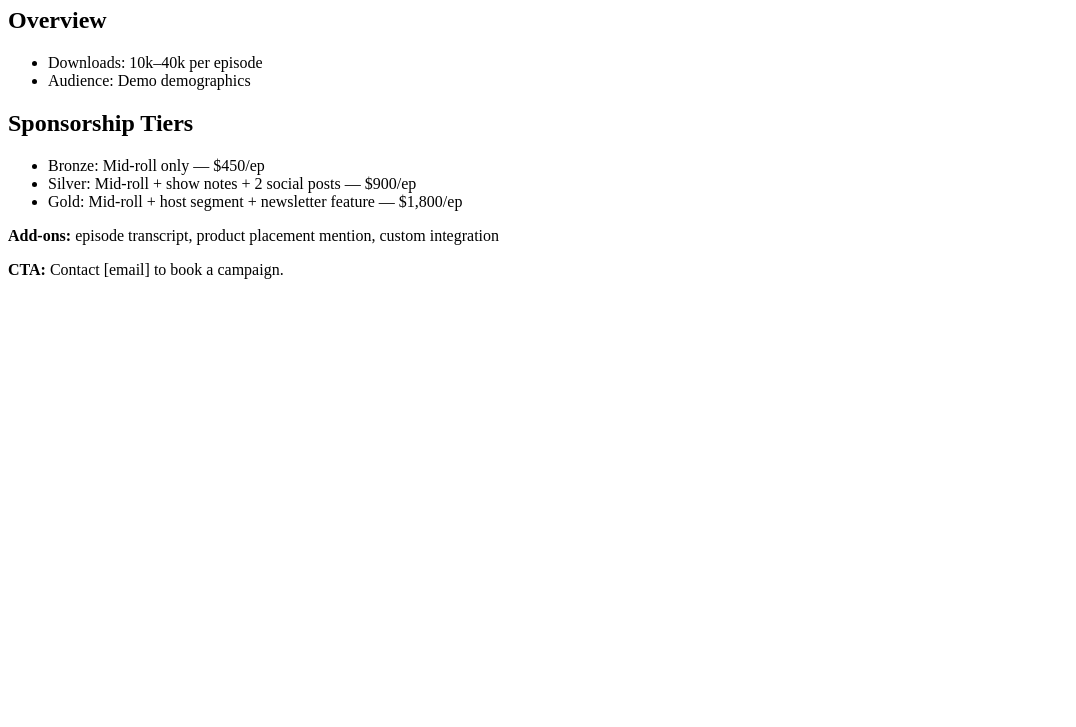
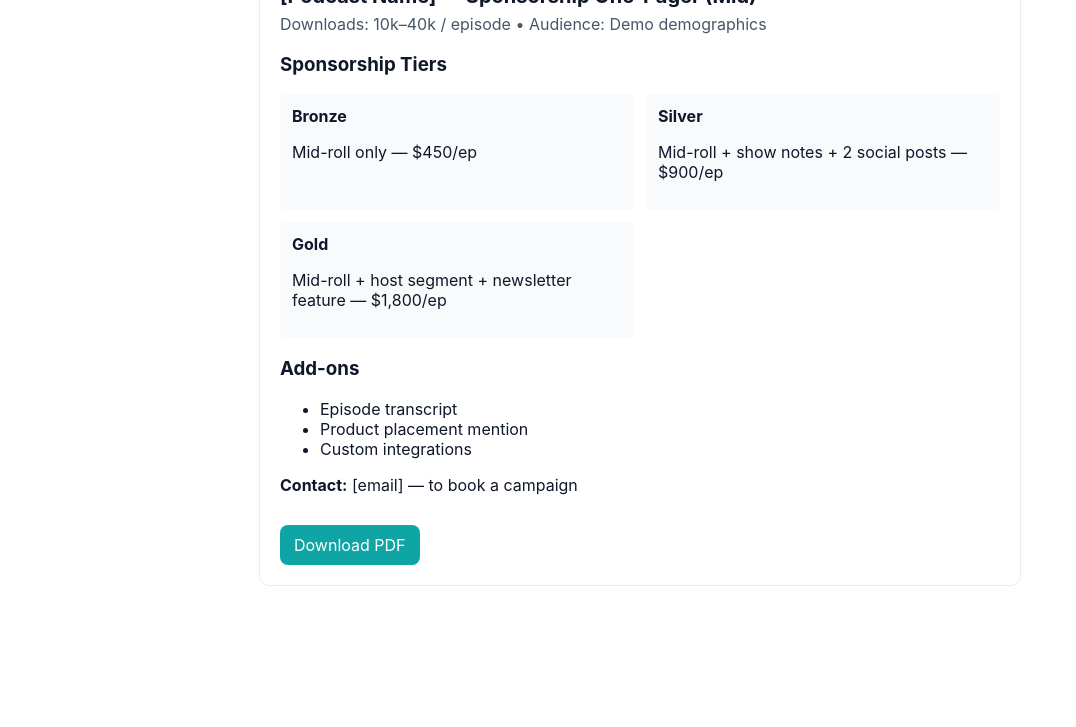
Before and after one commit to n-moody/sponsor-rate-estimator, a plain HTML site: page media_kit_mid.html in a window 1280 px wide. Shown: the part 73-800 px from the top of the page, without its empty margins (0-1076 px from the left). Drawn offline with Linux system fonts and the light colour scheme.

Commit message:
Polish mid & large media kits

```diff
--- a/media_kit_mid.html
+++ b/media_kit_mid.html
@@ -1,20 +1,39 @@
 <!doctype html>
 <html>
-<head><meta charset="utf-8"><title>Media Kit — Mid</title></head>
+<head>
+  <meta charset="utf-8">
+  <title>Media Kit — Mid</title>
+  <style>
+    body{font-family:Inter,system-ui,Arial;color:#0f172a;background:#fff;padding:28px}
+    .kit{max-width:720px;margin:0 auto;border:1px solid #e6eef7;padding:20px;border-radius:10px}
+    h1{margin:0 0 6px;font-size:20px}
+    p.lead{color:#475569;margin:0 0 14px}
+    .tiers{display:grid;grid-template-columns:1fr 1fr;gap:12px}
+    .tier{padding:12px;border-radius:8px;background:#f8fafc}
+    .cta{display:inline-block;margin-top:14px;background:#0ea5a4;color:#fff;padding:10px 14px;border-radius:8px;text-decoration:none}
+  </style>
+</head>
 <body>
-  <h1>[Podcast Name] — Sponsorship One‑Pager (Mid)</h1>
-  <h2>Overview</h2>
-  <ul>
-    <li>Downloads: 10k–40k per episode</li>
-    <li>Audience: Demo demographics</li>
-  </ul>
-  <h2>Sponsorship Tiers</h2>
-  <ul>
-    <li>Bronze: Mid-roll only — $450/ep</li>
-    <li>Silver: Mid-roll + show notes + 2 social posts — $900/ep</li>
-    <li>Gold: Mid-roll + host segment + newsletter feature — $1,800/ep</li>
-  </ul>
-  <p><strong>Add-ons:</strong> episode transcript, product placement mention, custom integration</p>
-  <p><strong>CTA:</strong> Contact [email] to book a campaign.</p>
+  <div class="kit">
+    <h1>[Podcast Name] — Sponsorship One‑Pager (Mid)</h1>
+    <p class="lead">Downloads: 10k–40k / episode • Audience: Demo demographics</p>
+
+    <h3>Sponsorship Tiers</h3>
+    <div class="tiers">
+      <div class="tier"><strong>Bronze</strong><p>Mid-roll only — $450/ep</p></div>
+      <div class="tier"><strong>Silver</strong><p>Mid-roll + show notes + 2 social posts — $900/ep</p></div>
+      <div class="tier"><strong>Gold</strong><p>Mid-roll + host segment + newsletter feature — $1,800/ep</p></div>
+    </div>
+
+    <h3>Add-ons</h3>
+    <ul>
+      <li>Episode transcript</li>
+      <li>Product placement mention</li>
+      <li>Custom integrations</li>
+    </ul>
+
+    <p><strong>Contact:</strong> [email] — to book a campaign</p>
+    <a class="cta" href="#">Download PDF</a>
+  </div>
 </body>
 </html>
```
Also changed, not shown: media_kit_large.html (+29 -12 lines).
